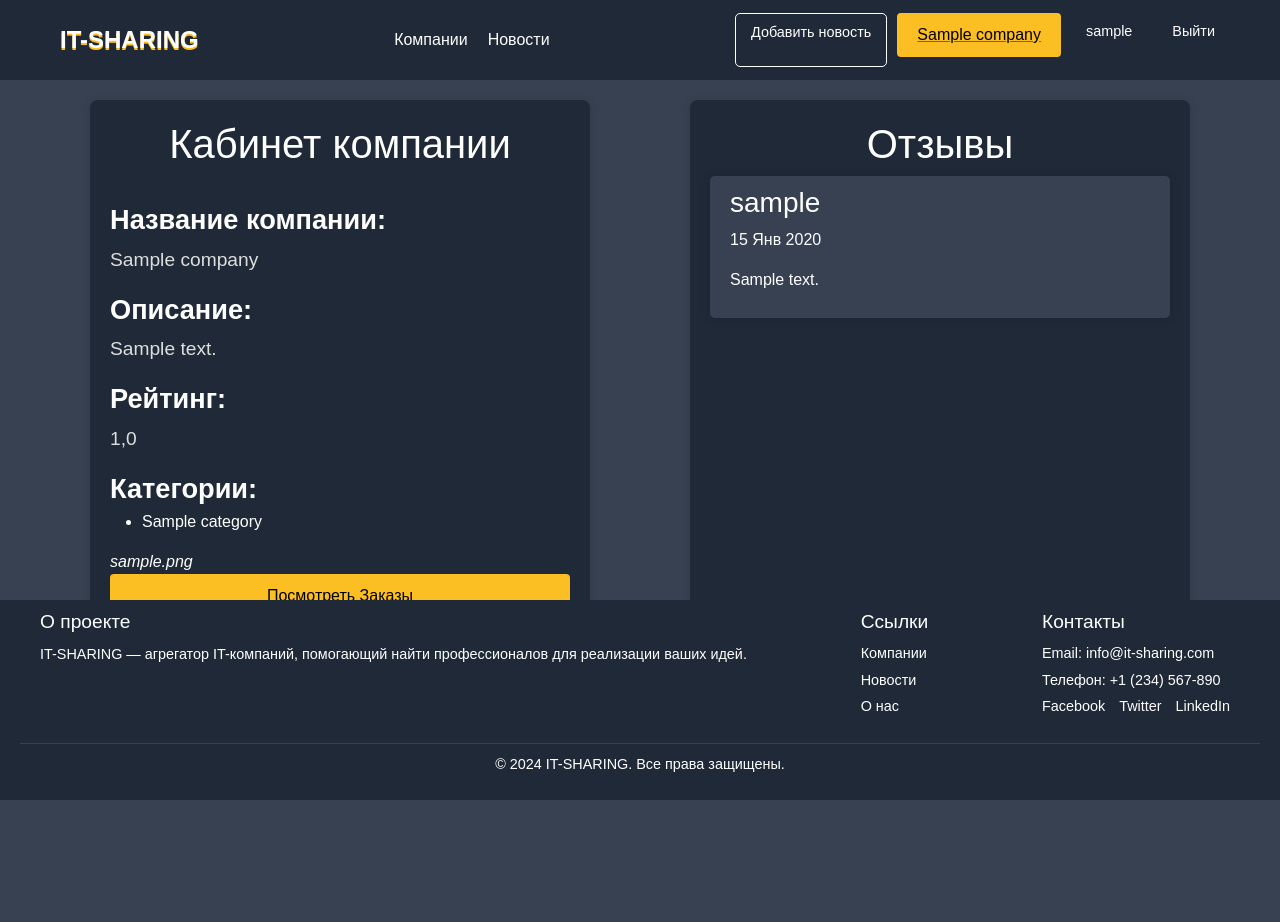
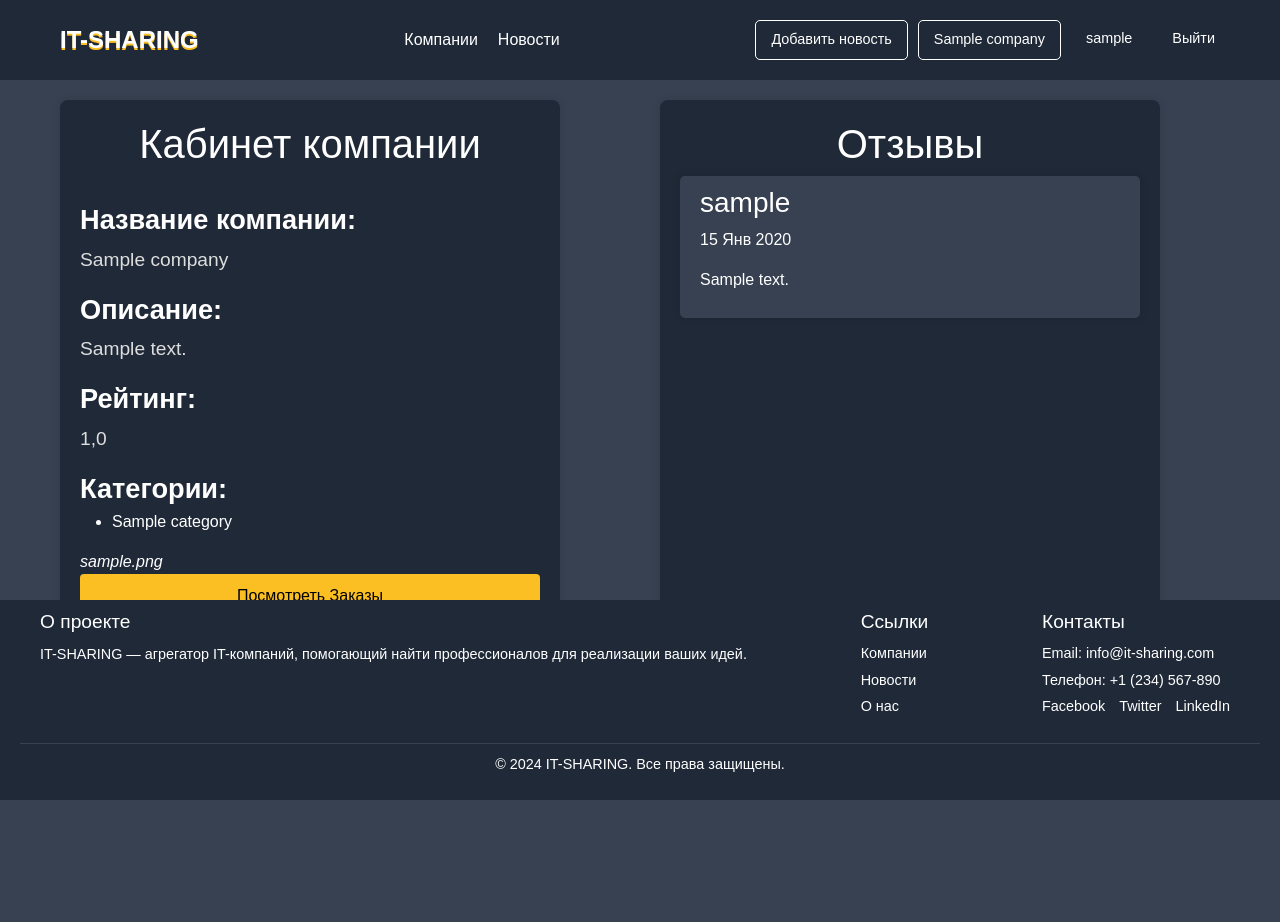
Before and after one commit to S4vant/It-Sharing, a Django app: page /company/detail/1/ in a window 1280 px wide. Run offline with Django 5.2, Linux system fonts and the light colour scheme; a user stored in the database is signed in; tables that the repository leaves empty hold one stand-in row (values such as "Sample post").

Commit message:
Ещё какие-то правки

```diff
--- a/main/static/main/css/main.css
+++ b/main/static/main/css/main.css
@@ -390,7 +390,8 @@
 
 
 .container-profile-info {
-  margin: 20px auto;
+
+  margin: 20px;
   background: #1f2937;
   color: #fff;
   padding: 20px;
@@ -808,6 +809,9 @@
 .review-list h1{
   text-align: center;
 }
+.review-list h2{
+  text-align: center;
+}
 .review-list-inner{
   color: #fff;
   background: #374151;
--- a/main/templates/main/company_detail.html
+++ b/main/templates/main/company_detail.html
@@ -72,6 +72,11 @@
 
     <div class="review-list">
         <h1>Отзывы</h1>
+        {%if not reviews%}
+        <div class="review-list-none">
+        <h2>Нету отзывов</h2>
+    </div>
+        {%endif%}
     {%for review in reviews%}
         <div class="review-list-inner">
             <h3>{{ review.user.username }}</h3>
--- a/main/templates/main/layout.html
+++ b/main/templates/main/layout.html
@@ -31,14 +31,18 @@
         {% endif %}
 
         {% if not request.user.is_company and not request.user.company == '' %}
-        <a href="{% url 'add_page' %}"class="btn login">Добавить компанию</a>
+
          {% else %}
-            <a href="{% url 'company_detail' user.company.id %}"><div class="edit-profile">{{ user.company.title }}</div></a>
+        <a href="{% url 'company_detail' user.company.id %}" class="btn login">{{ user.company.title }}</a>
         {% endif %}
 
         {% if request.user.is_authenticated %}
+        {% if not request.user.is_company and not request.user.company == '' %}
+        <a href="{% url 'add_page' %}"class="btn login">Добавить компанию</a>
+        {%endif%}
 				<a class="header-logo" href="{% url 'PersonalPage' %}">{{user.username}}</a>
         <a class="header-exi" href="{% url 'logout' %}">Выйти</a>
+
 				{% else %}
 
 				  <a class="btn signup" href="{% url 'register' %}">Регистрация</a>
```
